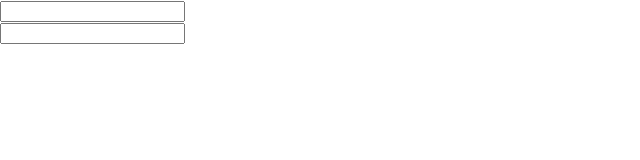
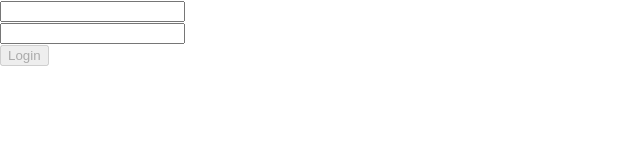
Before and after one commit to xafixav/Ebytr-Project, a React (Create React App) app in the folder app/frontend/: page / in a window 1280 px wide. Shown: the top 160 px of the page, without its empty margins (0-640 px from the left). Built offline with nearby package versions, Linux system fonts and the light colour scheme.

Commit message:
:white_check_mark: add Login Button and its logic

```diff
--- a/app/frontend/src/pages/Login.jsx
+++ b/app/frontend/src/pages/Login.jsx
@@ -1,19 +1,59 @@
 import React from 'react';
 import OnChangeInput from '../components/OnChangeInput';
+import OnClickButton from '../components/OnClickButton';
+import ApiFetch from '../utility/apiFetch';
+import PropTypes from 'prop-types';
 
 export default class Login extends React.Component {
   constructor(props) {
     super(props);
 
+    this.api = new ApiFetch();
+
     this.state = {
       user: '',
       password: '',
+      noEmptyField: false,
     };
   }
 
-  handleChange = (component) => {
+  updateState = (component) => {
     const { name, value } = component.target;
     this.setState({ [`${name}`]: value });
+  };
+
+  handleChange = (component) => {
+    const { user, password, noEmptyField } = this.state;
+    this.updateState(component);
+    if (user && password) {
+      return this.setState({ noEmptyField: true });
+    }
+    if ((!user || !password) && noEmptyField === true) {
+      return this.setState({ noEmptyField: false });
+    }
+  };
+
+  handleClick = async () => {
+    const { user, password } = this.state;
+    const { loginFetch } = this.api;
+    const { history } = this.props;
+    const token = await loginFetch({ user, password });
+    if (typeof token === 'string') {
+      localStorage.setItem('userToken', token);
+      history.push('/tasks');
+    }
+  };
+
+  renderLoginButton = () => {
+    const { noEmptyField } = this.state;
+    return (
+      <OnClickButton
+        onClick={() => this.handleClick}
+        noEmptyField={!noEmptyField}
+        innerText="Login"
+        dataTestId="LoginButton"
+      />
+    );
   };
 
   render() {
@@ -31,7 +71,12 @@ export default class Login extends React.Component {
           type="password"
           dataTestId="passwordLoginInput"
         />
+        {this.renderLoginButton()}
       </div>
     );
   }
 }
+
+Login.propTypes = {
+  history: PropTypes.object.isRequired,
+};
```
